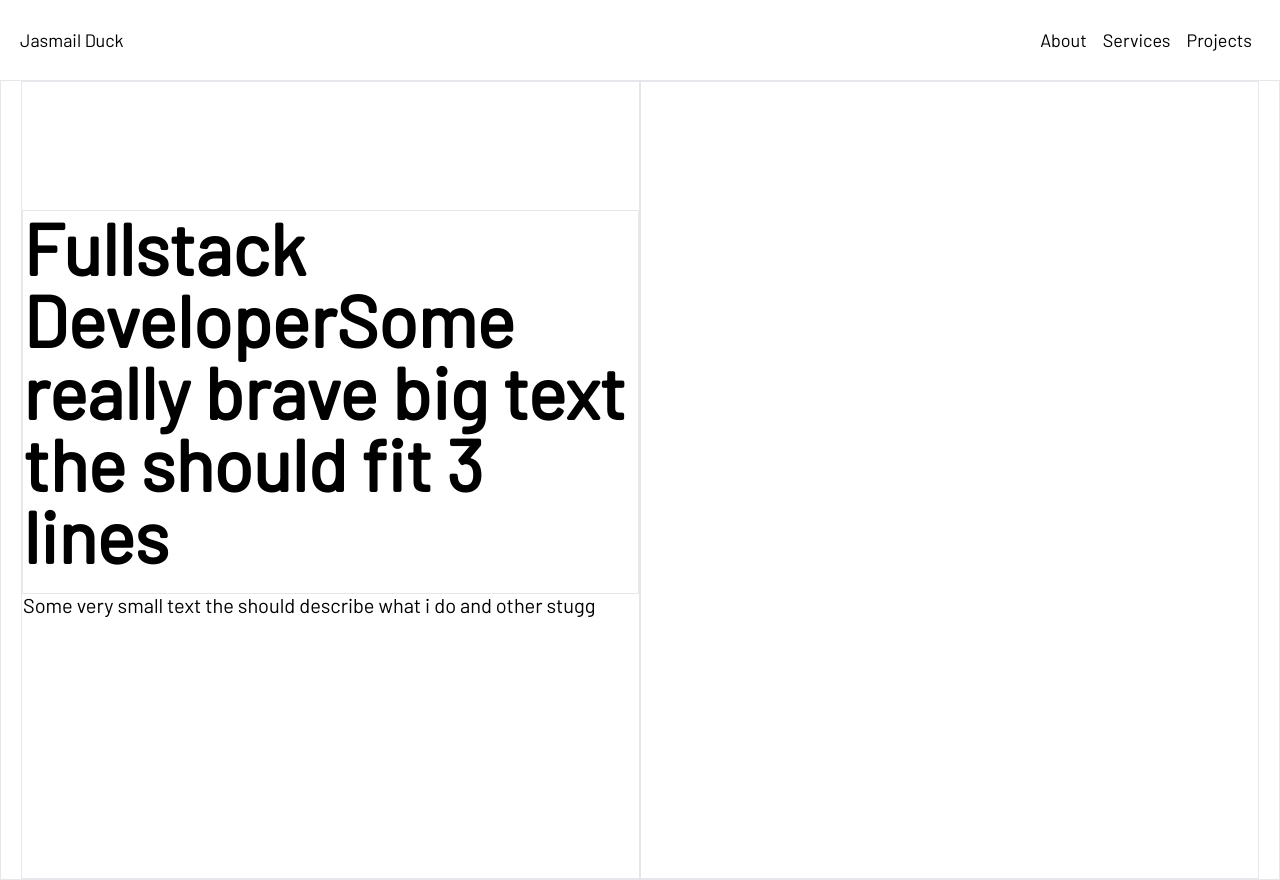
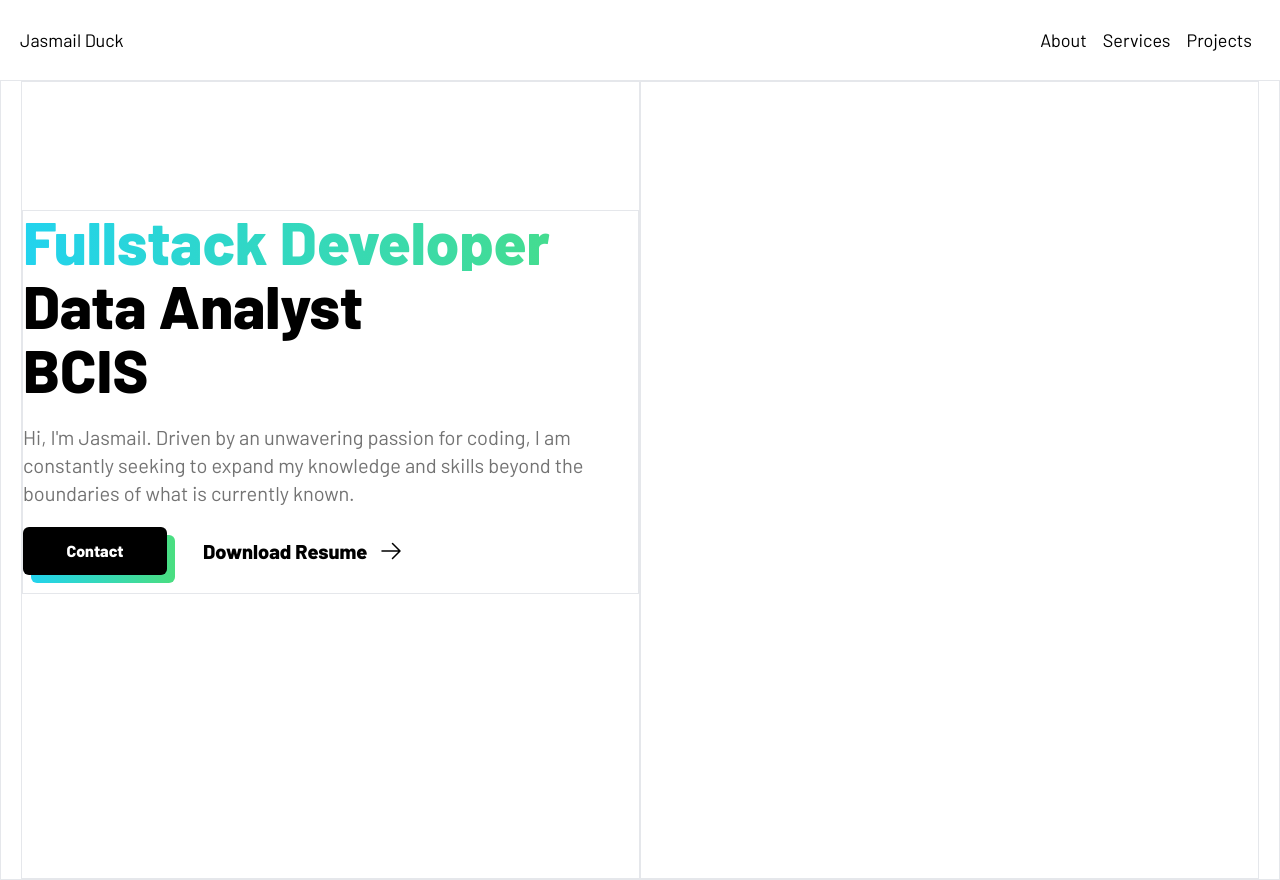
Before and after one commit to JasmailDuck/jasmailWeb, a React (Vite) app: page / in a window 1280 px wide. Built offline with nearby package versions, Linux system fonts and the light colour scheme.

Commit message:
Added More Content to Home Overview Screen

```diff
--- a/index.html
+++ b/index.html
@@ -7,11 +7,12 @@
     <link rel="preconnect" href="https://fonts.googleapis.com" />
     <link rel="preconnect" href="https://fonts.gstatic.com" crossorigin />
     <link
-      href="https://fonts.googleapis.com/css2?family=Barlow&display=swap"
+      href="https://fonts.googleapis.com/css2?family=Barlow:wght@400;800&display=swap"
       rel="stylesheet"
     />
     <title>Jasmail Duck</title>
   </head>
+
   <body class="font-primaryFont">
     <div id="root"></div>
     <script type="module" src="/src/main.tsx"></script>
--- a/package.json
+++ b/package.json
@@ -10,6 +10,7 @@
     "prepare": "husky install"
   },
   "dependencies": {
+    "@heroicons/react": "^2.0.17",
     "react": "^18.2.0",
     "react-dom": "^18.2.0",
     "react-router-dom": "^6.10.0"
--- a/src/home/sections/S_Overview.tsx
+++ b/src/home/sections/S_Overview.tsx
@@ -1,3 +1,5 @@
+import { ArrowRightIcon } from "@heroicons/react/24/solid";
+
 const S_Overview = () => {
   return (
     <section id="S_OverviewWrapper" className=" flex justify-center">
@@ -6,16 +8,34 @@ const S_Overview = () => {
         className=" max-w-screen-xl w-full border h-screen flex px-5"
       >
         <div className="border flex-1 flex items-start">
-          <div className="border h-96 mt-32">
+          <div className="border h-96 mt-32 w-full">
             <div>
-              <div className=" text-7xl font-extrabold">
-                <span>Fullstack Developer</span>Some really brave big text the
-                should fit 3 lines
+              <div className=" text-6xl font-extrabold flex flex-col">
+                <span className="text-transparent bg-clip-text bg-gradient-to-r from-cyan-400 to-green-400 mb-1">
+                  Fullstack Developer
+                </span>
+                <span className="mb-1">Data Analyst</span>
+                <span className="mb-1">BCIS</span>
               </div>
-              <h2 className="text-xl mt-5">
-                Some very small text the should describe what i do and other
-                stugg
+              <h2 className="text-xl my-5  text-neutral-500">
+                Hi, I'm Jasmail. Driven by an unwavering passion for coding, I
+                am constantly seeking to expand my knowledge and skills beyond
+                the boundaries of what is currently known.
               </h2>
+
+              <div className=" flex w-full h-12 font-bold">
+                <div className=" relative w-40">
+                  <div className="h-12 w-36 bg-gradient-to-r from-cyan-400 to-green-400 absolute top-2 left-2 rounded-md"></div>
+                  <button className=" bg-black absolute h-12 w-36 text-white rounded-md">
+                    Contact
+                  </button>
+                </div>
+
+                <div className="ml-5 text-xl self-center flex  ">
+                  <h1>Download Resume</h1>
+                  <ArrowRightIcon className="ml-3 w-6" />
+                </div>
+              </div>
             </div>
           </div>
         </div>
```
Also changed, not shown: 1 other file (tests, documents, lock files or other folders).
